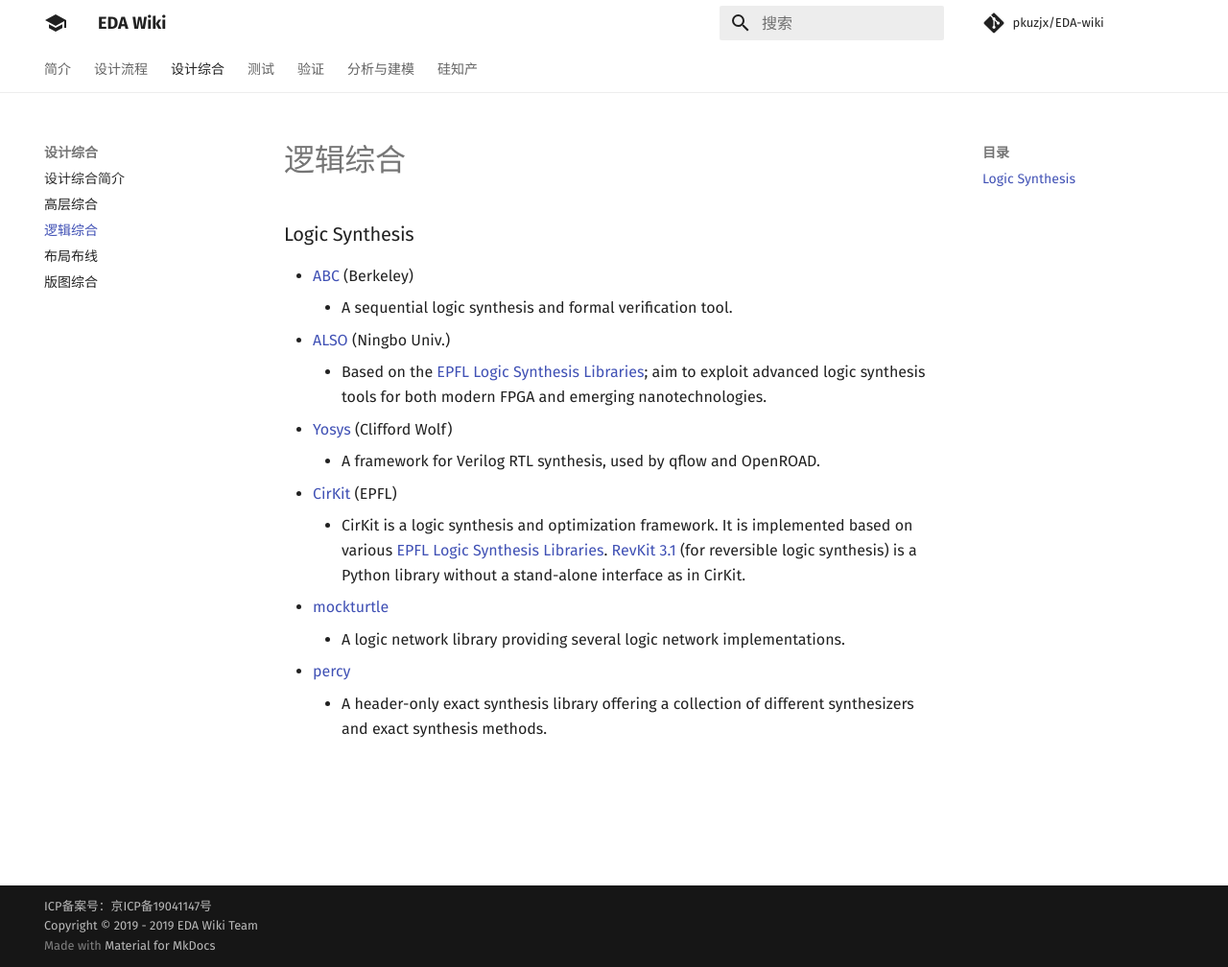
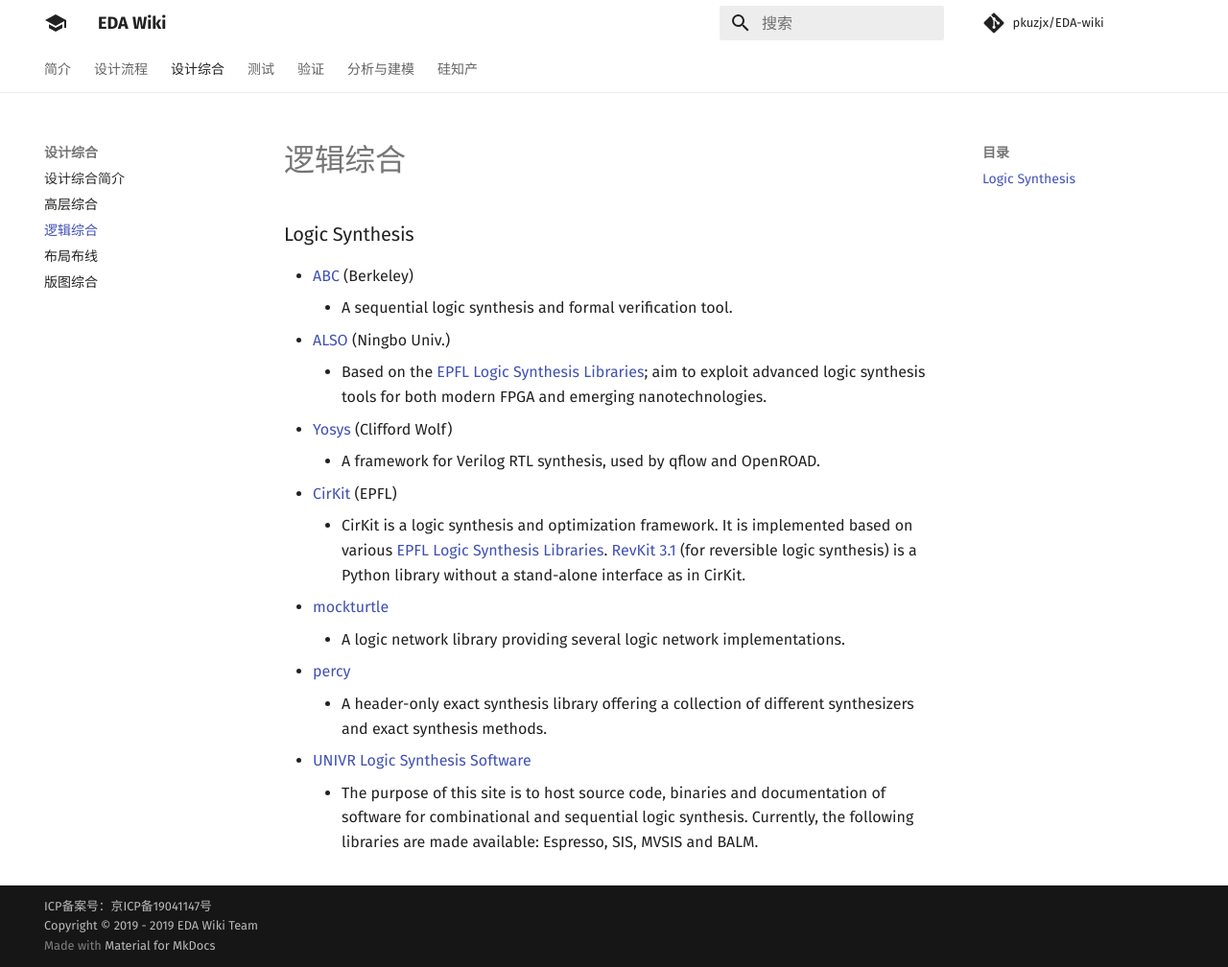
Before and after one commit to daitoto/EDA-wiki, an MkDocs documentation site: the page built from docs/synthesis/logic.md, in a window 1280 px wide and 1008 px high. Shown: the whole window at 96% size. Built offline with MkDocs 1.6.1 and Material for MkDocs 9.7.7, drawn with Linux system fonts in a browser that asks for light colours; comment, search, counter and statistics services are not loaded.

Commit message:
Add site to host some old logic synthesis tools.

```diff
--- a/docs/synthesis/logic.md
+++ b/docs/synthesis/logic.md
@@ -11,3 +11,5 @@
    - A logic network library providing several logic network implementations.
  - [percy](https://github.com/whaaswijk/percy)
    - A header-only exact synthesis library offering a collection of different synthesizers and exact synthesis methods.
+ - [UNIVR Logic Synthesis Software](https://jackhack96.github.io/logic-synthesis/index.html)
+   - The purpose of this site is to host source code, binaries and documentation of software for combinational and sequential logic synthesis. Currently, the following libraries are made available: Espresso, SIS, MVSIS and BALM.
```
